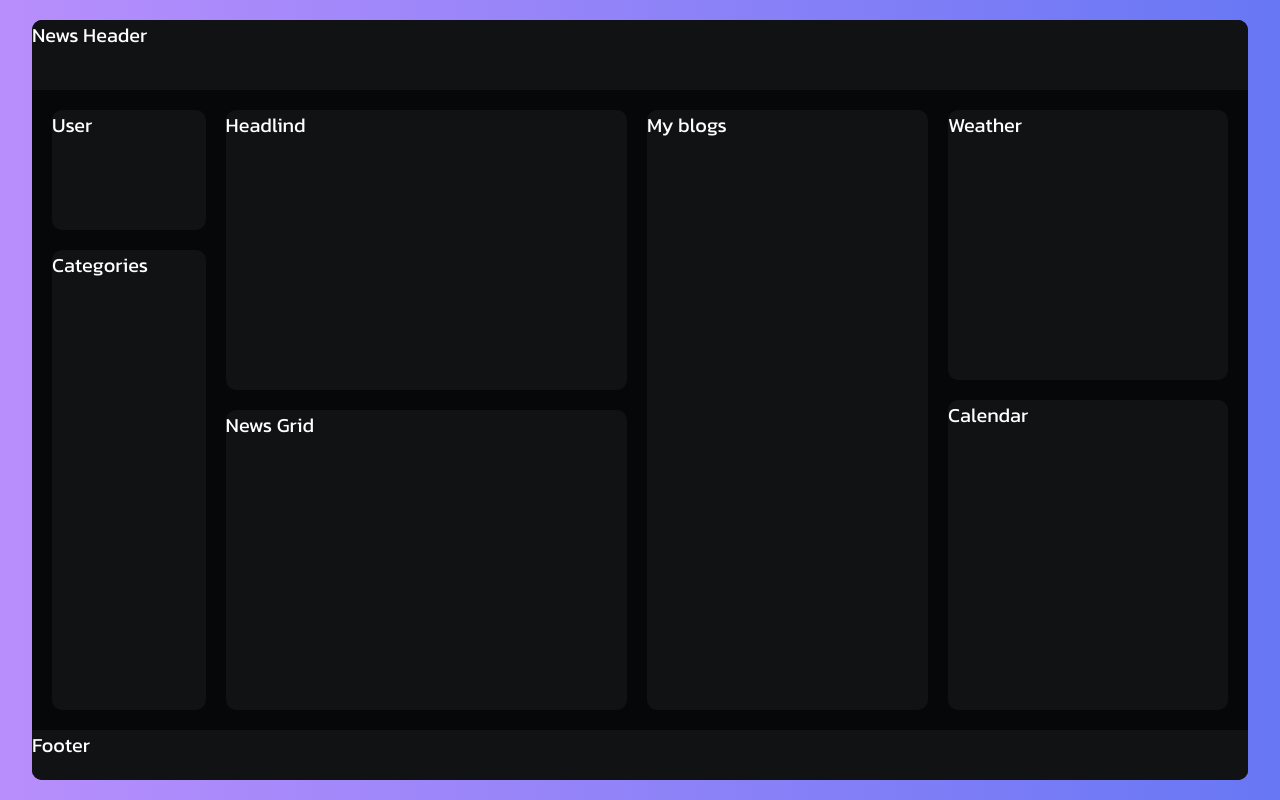
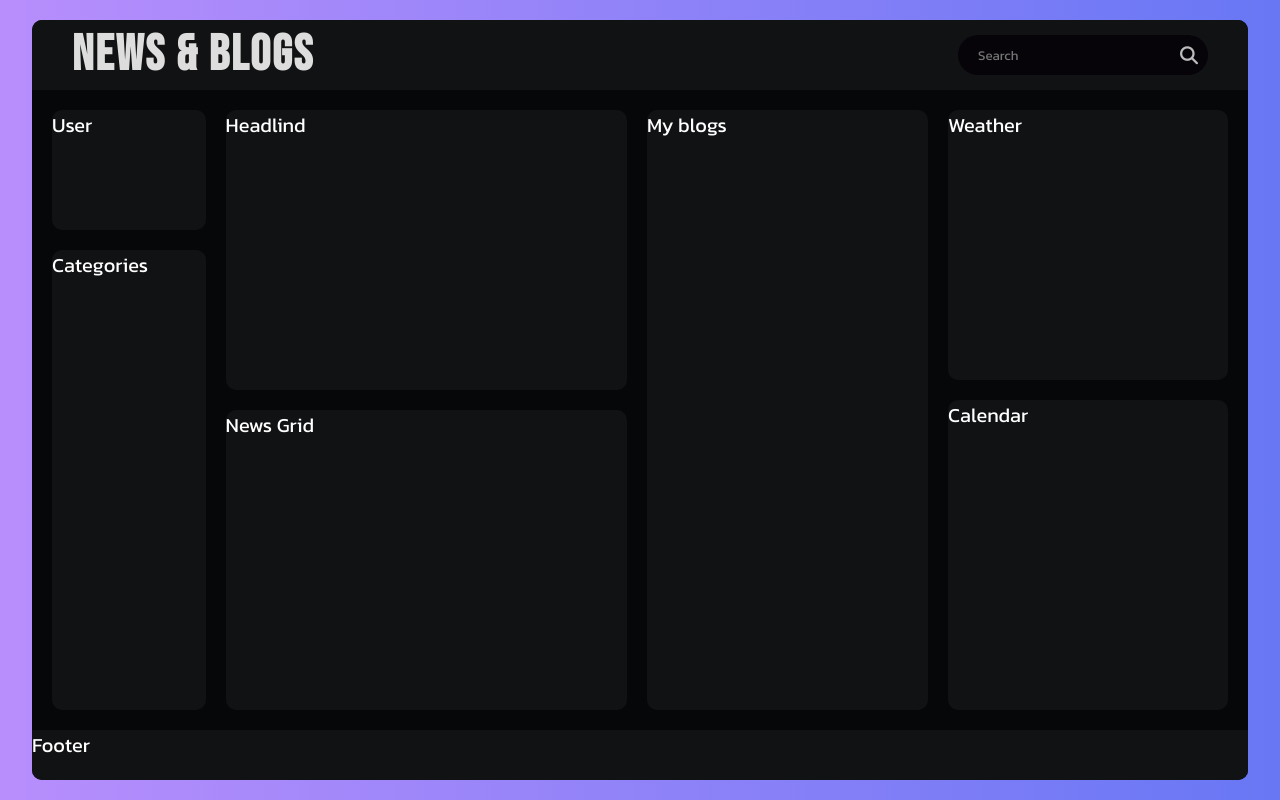
Before and after one commit to Stella-y14/learn-front-end, a React (Vite) app in the folder learn-front-end4/my-react-blog/: page / in a window 1280 px wide. Built offline with nearby package versions, Linux system fonts and the light colour scheme.

Commit message:
header with css

```diff
--- a/learn-front-end4/my-react-blog/src/components/News.css
+++ b/learn-front-end4/my-react-blog/src/components/News.css
@@ -16,6 +16,54 @@
     min-height: 7rem;
     background-color: #111214;
     border-radius: 1rem 1rem 0 0;
+    display: flex;
+    /* top right corner searchbar */
+    justify-content: space-between;
+    align-items: center;
+    padding: 0 4rem;
+}
+
+.logo {
+    font-family: "Bebas Neue", sans-serif;
+    font-size: 5rem;
+    color: #ddd;
+    letter-spacing: .2rem;
+}
+
+.search-bar {
+    position: relative;
+}
+
+.search-bar input {
+    width: 25rem;
+    height: 4rem;
+    background-color: #060409;
+    border: none;
+    border-radius: 5rem;
+    padding: 0 4rem 0 2rem;
+    color: #ddd;
+    transition: width 0.3s;
+}
+
+/* when click the search bar */
+.search-bar input:focus {
+    width: 35rem;
+}
+
+/* remove placeholder when we focus */
+.search-bar input:focus::placeholder {
+    color: transparent;
+}
+
+.search-bar button {
+    background-color: transparent;
+    border: none;
+    position: absolute;
+    top: 50%;
+    right: 1rem;
+    transform: translateY(-50%);
+    color: #bbb;
+    font-size: 1.8rem;
 }
 
 .news-content {
--- a/learn-front-end4/my-react-blog/src/components/News.jsx
+++ b/learn-front-end4/my-react-blog/src/components/News.jsx
@@ -6,7 +6,17 @@ import './News.css'
 const News = () => {
   return (
     <div className='news'>
-        <header className='news-header'>News Header</header>
+        <header className='news-header'>
+            <h1 className="logo">News & Blogs</h1>
+            <div className="search-bar">
+                <form>
+                    <input type="text"  placeholder='Search' />
+                    <button type='submit'>
+                        <i className='fa-solid fa-magnifying-glass'></i>
+                    </button>
+                </form>
+            </div>
+        </header>
         <div className="news-content">
             <div className='navbar'>
                 <div className='user'>User</div>
```
